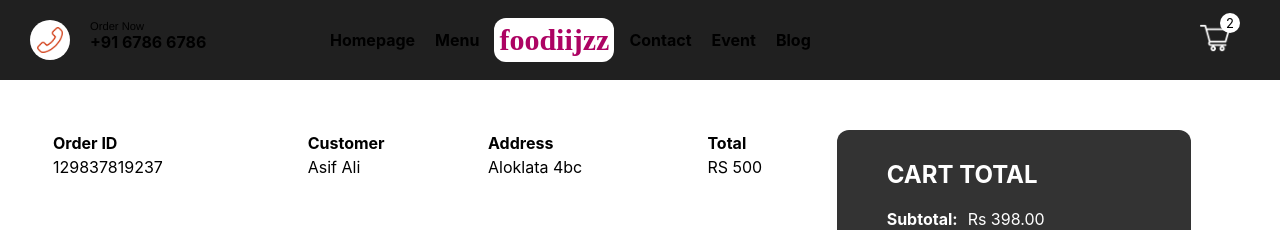
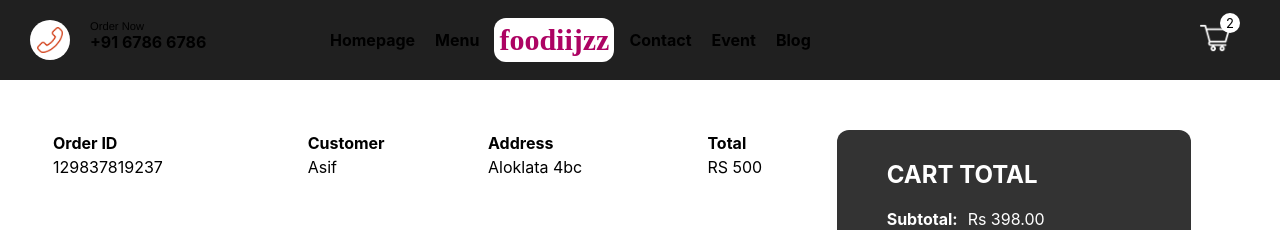
Before and after one commit to Asif-28/Next-js-Food-websites, a Next.js app: page /order/1 in a window 1280 px wide. Shown: the top 230 px of the page. Built offline with nearby package versions, Linux system fonts and the light colour scheme.

Commit message:
added dynamic ssr

```diff
--- /dev/null
+++ b/components/Table.jsx
@@ -0,0 +1,29 @@
+import styles from "../styles/Order.module.css";
+const Table = ({ name }) => {
+  return (
+    <table className={styles.table}>
+      <tr className={styles.trTitle}>
+        <th>Order ID</th>
+        <th>Customer</th>
+        <th>Address</th>
+        <th>Total</th>
+      </tr>
+      <tr className={styles.tr}>
+        <td>
+          <span className={styles.id}>129837819237</span>
+        </td>
+        <td>
+          <span className={styles.name}>{name}</span>
+        </td>
+        <td>
+          <span className={styles.address}>Aloklata 4bc</span>
+        </td>
+        <td>
+          <span className={styles.total}>RS 500</span>
+        </td>
+      </tr>
+    </table>
+  );
+};
+
+export default Table;
--- a/pages/cart.jsx
+++ b/pages/cart.jsx
@@ -1,5 +1,6 @@
 import styles from "../styles/Cart.module.css";
 import Image from "next/image";
+import Table from "../components/Table";
 export const Cart = () => {
   return (
     <div className={styles.container}>
--- a/pages/order/[id].jsx
+++ b/pages/order/[id].jsx
@@ -1,5 +1,12 @@
 import styles from "../../styles/Order.module.css";
 import Image from "next/image";
+import dynamic from "next/dynamic";
+
+const Table = dynamic(import("../../components/Table"), {
+  ssr: false,
+});
+
+// import Table from "../../components/Table";
 
 const Order = () => {
   const status = 0;
@@ -12,7 +19,7 @@ const Order = () => {
   return (
     <div className={styles.container}>
       <div className={styles.left}>
-        <table className={styles.table}>
+        {/* <table className={styles.table}>
           <tr className={styles.trTitle}>
             <th>Order ID</th>
             <th>Customer</th>
@@ -33,7 +40,8 @@ const Order = () => {
               <span className={styles.total}>RS 500</span>
             </td>
           </tr>
-        </table>
+        </table> */}
+        <Table name={"Asif"} />
 
         <div className={styles.row}>
           <div className={statusClass(0)}>
--- a/styles/Cart.module.css
+++ b/styles/Cart.module.css
@@ -61,7 +61,7 @@
   color: rgb(116, 4, 4);
   font-weight: bold;
   cursor: pointer;
-  font-size: 30px;
+  font-size: 25px;
   background-color: yellow;
   border: none;
   border-radius: 12px;
--- a/styles/Order.module.css
+++ b/styles/Order.module.css
@@ -84,7 +84,6 @@
   border: none;
   border-radius: 12px;
   margin-top: 10px;
-  cursor: not-allowed;
 }
 @media screen and (max-width: 480px) {
   .container {
```
